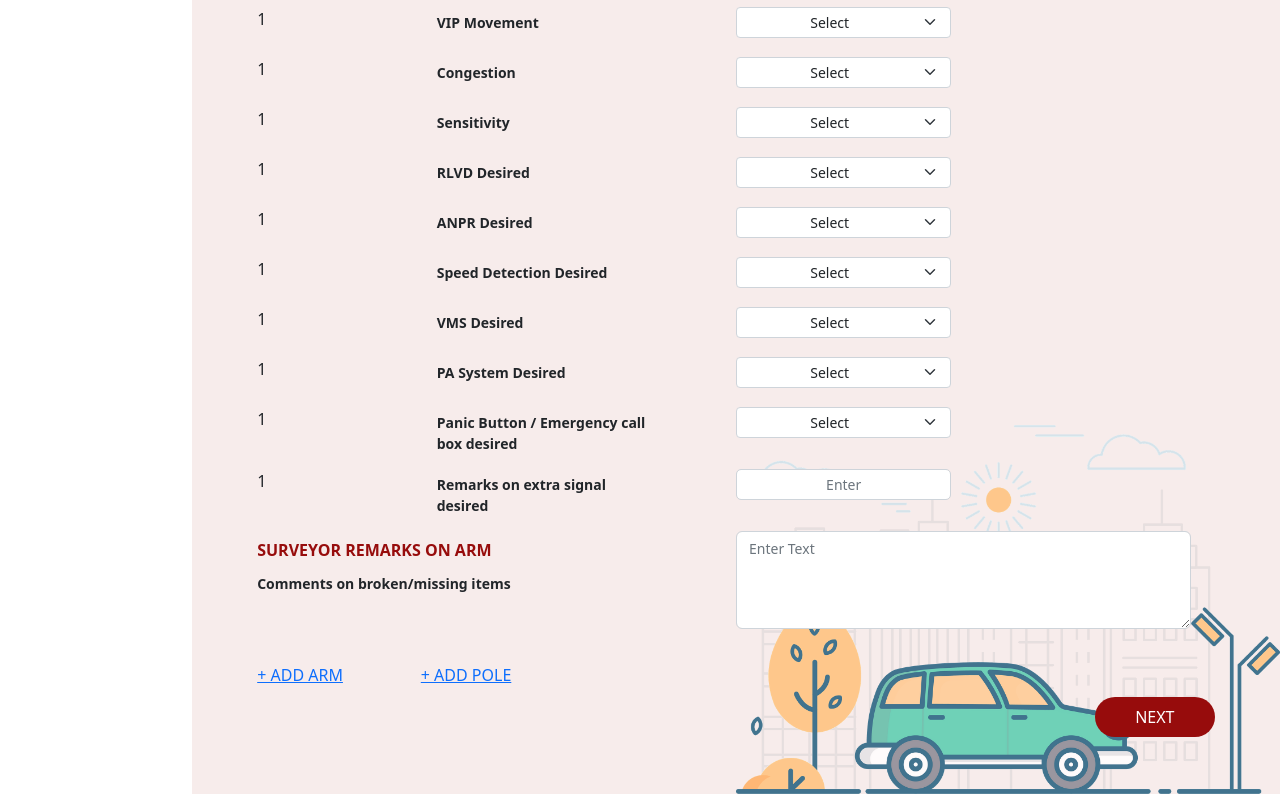
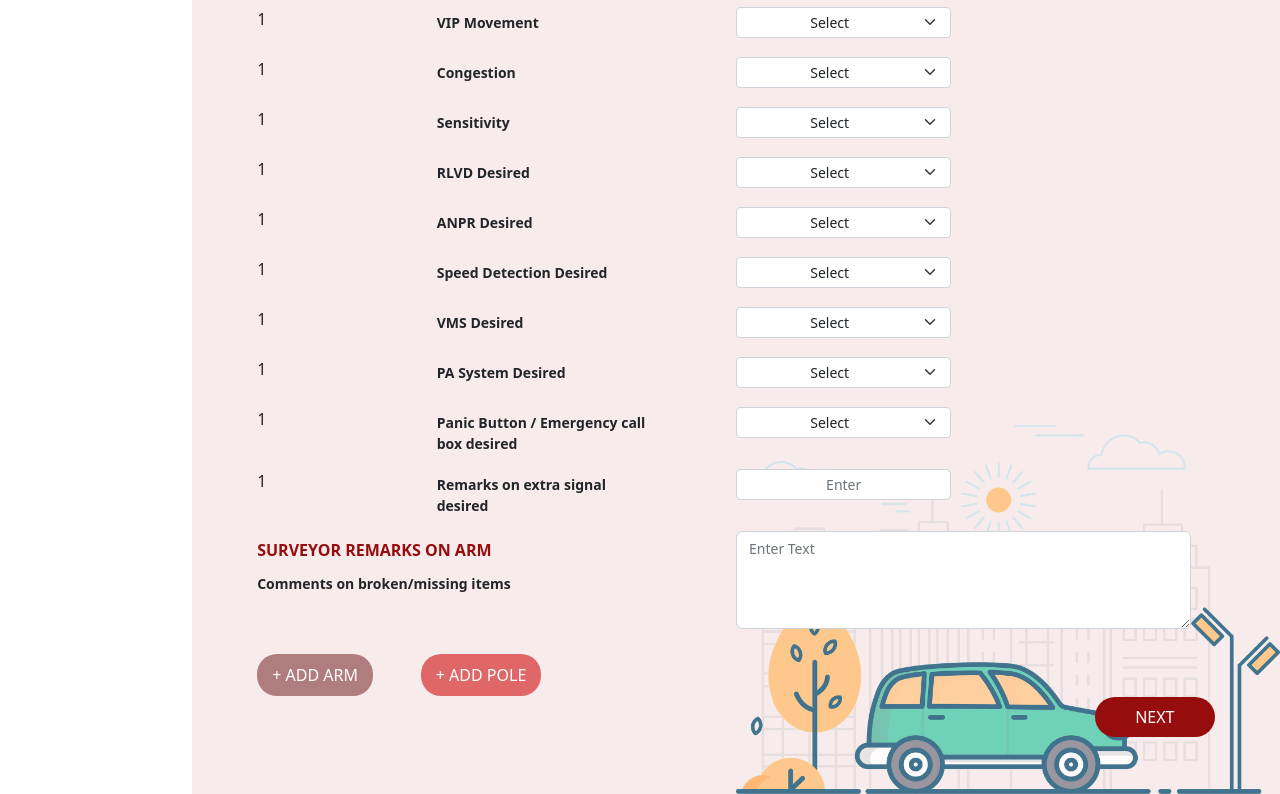
Before and after one commit to saurav4geeks/delhi-itms, a plain HTML site: page arm.html in a window 1280 px wide. Shown: the part 1077-1871 px from the top of the page. Drawn offline with nearby package versions, Linux system fonts and the light colour scheme.

Commit message:
Updated CSS

```diff
--- a/assets/junc.css
+++ b/assets/junc.css
@@ -4,7 +4,9 @@
   box-sizing: border-box;
   font-size: 16px;
 }
-
+html {
+  scroll-behavior: smooth;
+}
 body {
 }
 /* ----------------SideNav------------------ */
@@ -237,9 +239,10 @@ form {
 .form-button-add {
   margin: 10px 0px;
 }
-.btn-pole {
+#btn-pole {
+  text-decoration: none;
   width: 120px;
-  padding: 8px 15px;
+  padding: 10px 15px;
   border: none;
   border-radius: 20px;
   background-color: #df6767;
@@ -250,13 +253,14 @@ form {
   transition: all 0.3s;
   transform: scale(1);
 }
-.btn-pole:hover {
+#btn-pole:hover {
   background-color: #e25a5a;
   transform: scale(1.02);
 }
-.btn-arm {
+#btn-arm {
+  text-decoration: none;
   width: 120px;
-  padding: 8px 15px;
+  padding: 10px 15px;
   border: none;
   border-radius: 20px;
   background-color: #af7d7d;
@@ -267,7 +271,7 @@ form {
   transition: all 0.3s;
   transform: scale(1);
 }
-.btn-arm:hover {
+#btn-arm:hover {
   background-color: #b36d6d;
   transform: scale(1.02);
 }
```
